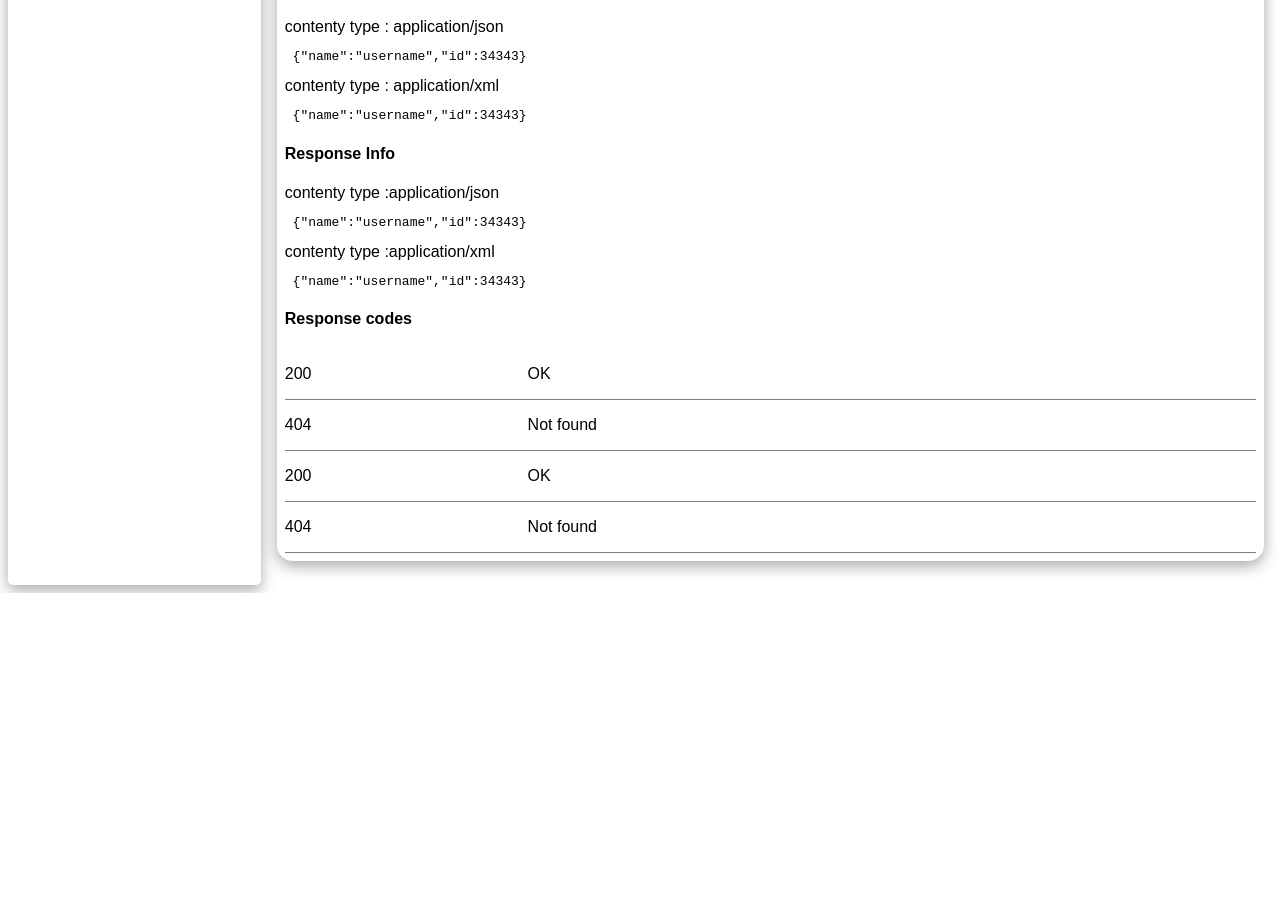
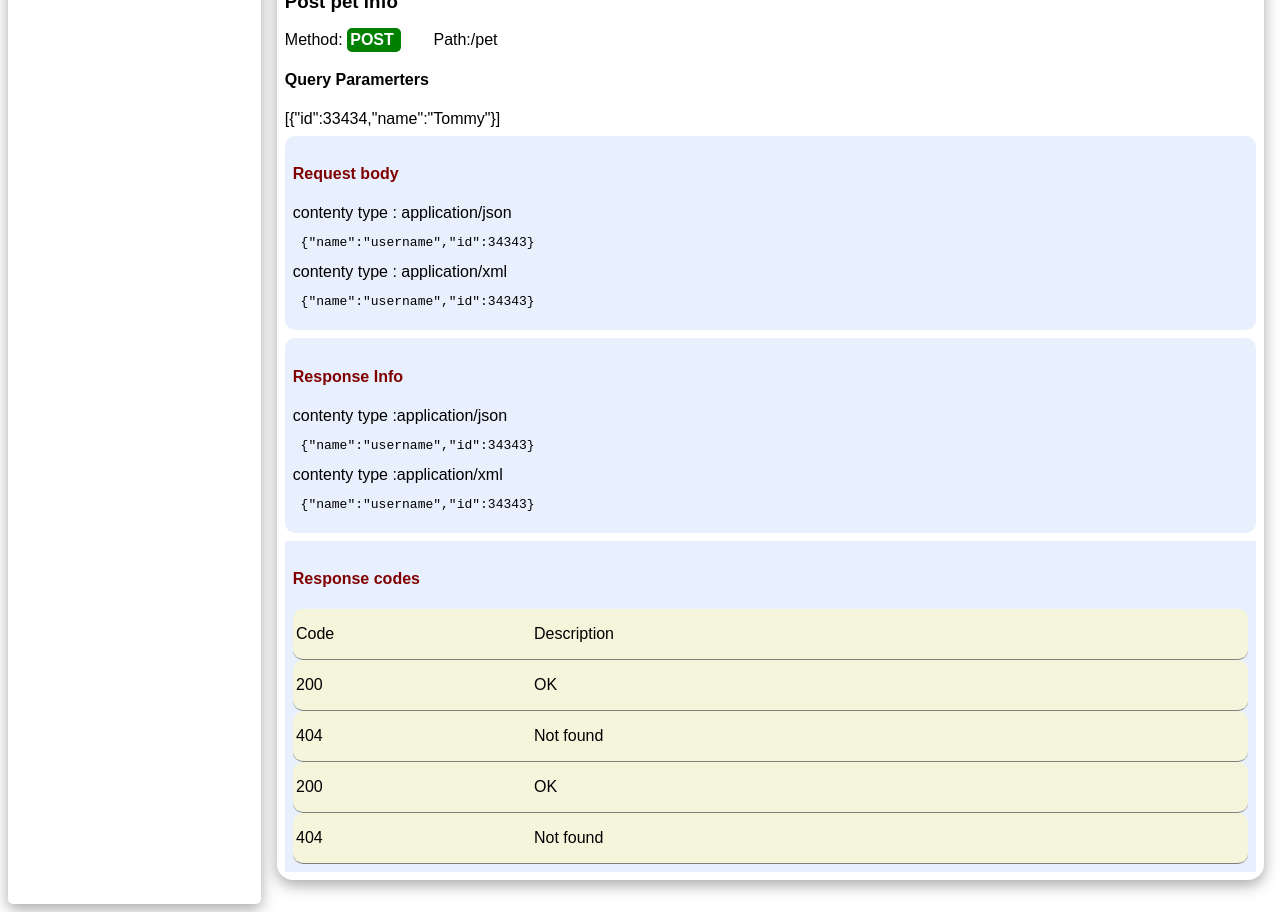
Before and after one commit to arunkumar413/openAPI-document-generator, a React (Create React App) app: page / in a window 1280 px wide. Shown: the part 1160-2072 px from the top of the page. Before the commit the page ends 1753 px from the top, so only its background shows below. Built offline with nearby package versions, Linux system fonts and the light colour scheme.

Commit message:
added styles

```diff
--- a/src/document.js
+++ b/src/document.js
@@ -73,15 +73,26 @@ export function Document() {
           </span>{" "}
         </p>
         <div className="query-params">
-          <p> Query Paramerters </p>
+          <h4> Query Paramerters </h4>
           {JSON.stringify(item.queryParams)}
         </div>
+        <div className="request-body">
           <h4> Request body </h4>
           {getRequestInfo(index)}
+        </div>
+        <div className="response-info">
           <h4> Response Info </h4>
           {getResponseInfo(index)}
+        </div>
+        <div className="response-code-container">
           <h4> Response codes </h4>
+          <div className="response-code">
+            {" "}
+            <p className="code"> Code </p>{" "}
+            <p className="code-description"> Description </p>{" "}
+          </div>
           {getResponseCodes(index)}
+        </div>
       </div>
     );
   });
--- a/src/styles.css
+++ b/src/styles.css
@@ -29,7 +29,7 @@ ol.list {
   font-size: 1rem;
 }
 
-ol.list > li {
+ol.list>li {
   font-weight: bold;
   color: purple;
   padding-bottom: 1rem;
@@ -68,4 +68,45 @@ ol.list > li {
   grid-template-columns: 1fr 1fr 1fr 1fr;
   align-items: center;
   border-bottom: solid 0.5px gray;
+  padding-left: 0.2rem;
+  border-radius: 10px;
+  background-color: beige;
+
 }
+
+.request-body {
+
+  background-color: #e8f0fe;
+  padding: 0.5rem;
+  border-radius: 10px;
+  margin-top: 0.5rem;
+}
+
+.response-info {
+
+  background-color: #e8f0fe;
+  padding: 0.5rem;
+  border-radius: 10px;
+  margin-top: 0.5rem;
+}
+
+.request-body>h4 {
+  color: maroon;
+}
+
+.response-info>h4 {
+  color: maroon;
+
+}
+
+.response-code-container {
+  margin-top: 0.5rem;
+  background-color: #e8f0fe;
+  padding: 0.5rem;
+}
+
+.response-code-container>h4 {
+
+  color: maroon;
+
+}
```
Also changed, not shown: 11 other files (tests, documents, lock files or other folders). Lines whose indentation alone changed are shown as unchanged.
